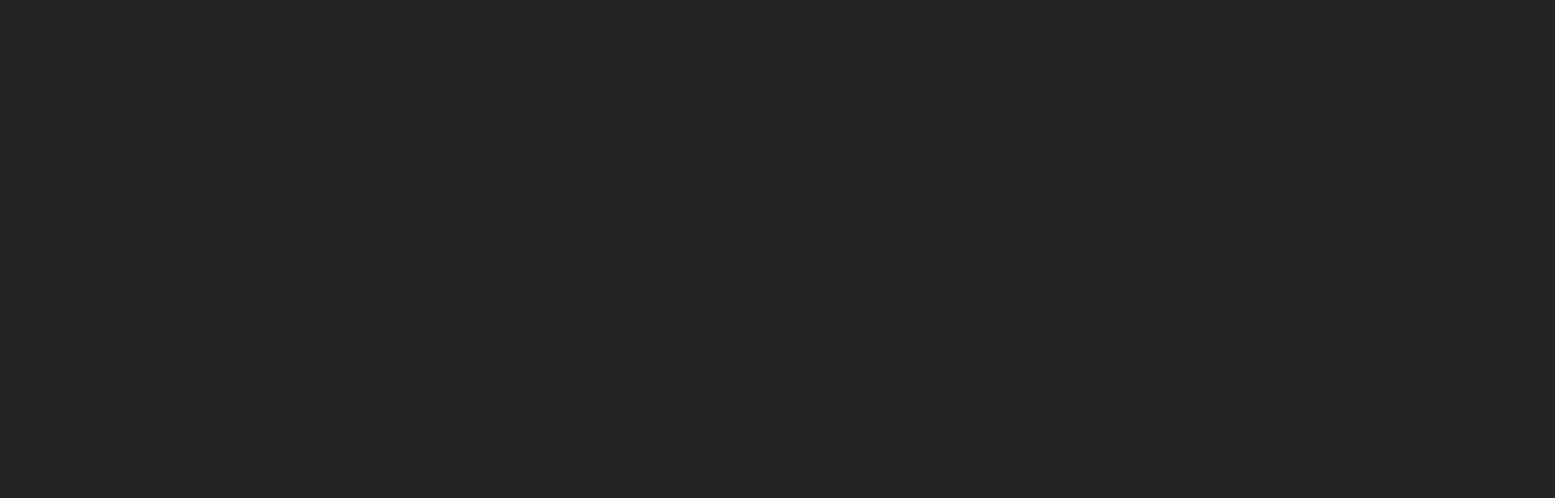
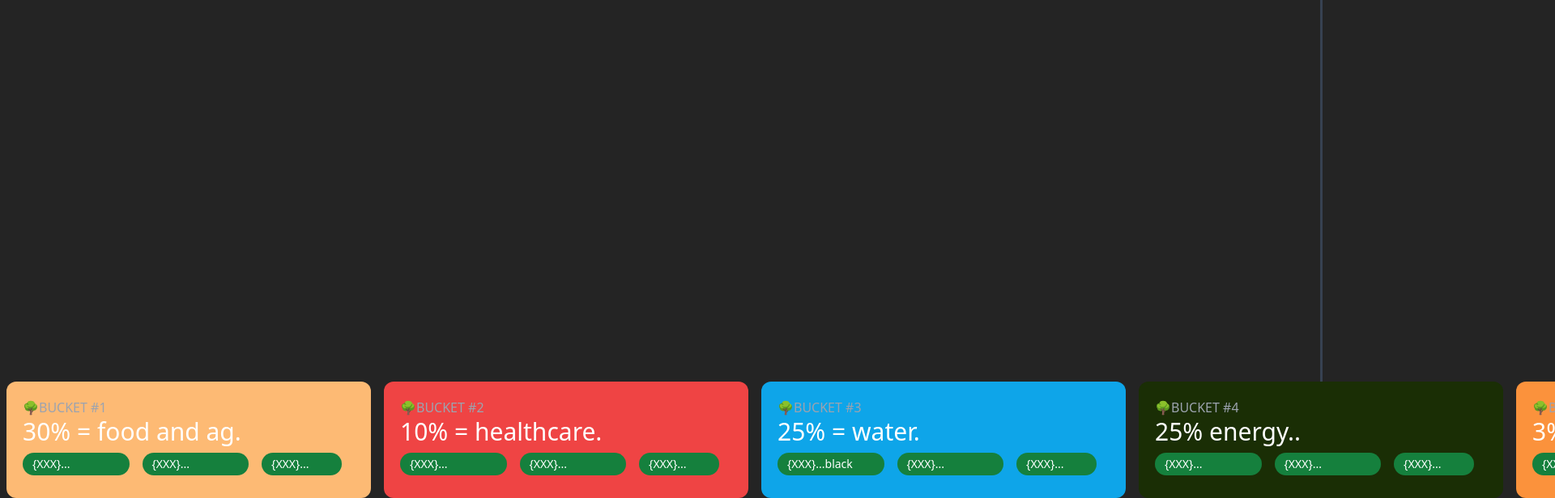
Before and after one commit to sidney-earthshot/mini_task_1, a React (Vite) app: page / in a window 1280 px wide. Shown: the part 712-1328 px from the top of the page at 81% size, 1920 px wide, since content can reach past the window. Before the commit the page ends 800 px from the top, so only its background shows below. Built offline with nearby package versions, Linux system fonts and the light colour scheme.

Commit message:
finished vertical line and bottom boxes

```diff
--- a/src/App.jsx
+++ b/src/App.jsx
@@ -4,9 +4,9 @@ function App() {
   return (
     <>
       {/* entire div */}
-      <div className="flex justify-center">
+      <div className="flex flex-col items-center w-fit">
         {/* black box top */}
-        <div className="bg-black p-5 w-5/12 mt-5 rounded-xl">
+        <div className="bg-black p-5 w-[450px] mt-5 rounded-xl">
           <p className="text-gray-400">🌳BAD OUTCOME #1</p>
           <p className="text-white text-3xl">900M = malnutrition.</p>
           <p className="text-gray-400">
@@ -34,6 +34,124 @@ function App() {
             🌎Gap: Technologies $ operational risk. High CapEx.
           </p>
         </div>
+
+        {/* divider */}
+        <div class="h-screen bg-gray-700 w-[3px]"></div>
+
+        {/* bottom boxes */}
+        <div className="flex [&>*]:mx-2 [&>*]:w-[450px]">
+          <div className="bg-orange-300 p-5 rounded-xl">
+            <p className="text-gray-400">🌳BUCKET #1</p>
+            <p className="text-white text-3xl">30% = food and ag.</p>
+            <div className="flex">
+              <div className="text-white text-sm bg-green-700 basis-4/12 px-3 py-1 mr-4 my-2 rounded-full">
+                {`{XXX}...`}
+              </div>
+              <div className="text-white text-sm bg-green-700 basis-4/12 px-3 py-1 mr-4 my-2 rounded-full">
+                {`{XXX}...`}
+              </div>
+              <div className="text-white text-sm bg-green-700 basis-3/12 px-3 py-1 mr-4 my-2 rounded-full">
+                {`{XXX}...`}
+              </div>
+            </div>
+          </div>
+
+          <div className="bg-red-500 p-5 rounded-xl">
+            <p className="text-gray-400">🌳BUCKET #2</p>
+            <p className="text-white text-3xl">10% = healthcare.</p>
+            <div className="flex">
+              <div className="text-white text-sm bg-green-700 basis-4/12 px-3 py-1 mr-4 my-2 rounded-full">
+                {`{XXX}...`}
+              </div>
+              <div className="text-white text-sm bg-green-700 basis-4/12 px-3 py-1 mr-4 my-2 rounded-full">
+                {`{XXX}...`}
+              </div>
+              <div className="text-white text-sm bg-green-700 basis-3/12 px-3 py-1 mr-4 my-2 rounded-full">
+                {`{XXX}...`}
+              </div>
+            </div>
+          </div>
+
+          <div className="bg-sky-500 p-5 rounded-xl">
+            <p className="text-gray-400">🌳BUCKET #3</p>
+            <p className="text-white text-3xl">25% = water.</p>
+            <div className="flex">
+              <div className="text-white text-sm bg-green-700 basis-4/12 px-3 py-1 mr-4 my-2 rounded-full">
+                {`{XXX}...`}black
+              </div>
+              <div className="text-white text-sm bg-green-700 basis-4/12 px-3 py-1 mr-4 my-2 rounded-full">
+                {`{XXX}...`}
+              </div>
+              <div className="text-white text-sm bg-green-700 basis-3/12 px-3 py-1 mr-4 my-2 rounded-full">
+                {`{XXX}...`}
+              </div>
+            </div>
+          </div>
+
+          <div className="bg-lime-950 p-5 rounded-xl">
+            <p className="text-gray-400">🌳BUCKET #4</p>
+            <p className="text-white text-3xl">25% energy..</p>
+            <div className="flex">
+              <div className="text-white text-sm bg-green-700 basis-4/12 px-3 py-1 mr-4 my-2 rounded-full">
+                {`{XXX}...`}
+              </div>
+              <div className="text-white text-sm bg-green-700 basis-4/12 px-3 py-1 mr-4 my-2 rounded-full">
+                {`{XXX}...`}
+              </div>
+              <div className="text-white text-sm bg-green-700 basis-3/12 px-3 py-1 mr-4 my-2 rounded-full">
+                {`{XXX}...`}
+              </div>
+            </div>
+          </div>
+
+          <div className="bg-orange-400 p-5 rounded-xl">
+            <p className="text-gray-400">🌳BUCKET #5</p>
+            <p className="text-white text-3xl">3% = housing.</p>
+            <div className="flex">
+              <div className="text-white text-sm bg-green-700 basis-4/12 px-3 py-1 mr-4 my-2 rounded-full">
+                {`{XXX}...`}
+              </div>
+              <div className="text-white text-sm bg-green-700 basis-4/12 px-3 py-1 mr-4 my-2 rounded-full">
+                {`{XXX}...`}
+              </div>
+              <div className="text-white text-sm bg-green-700 basis-3/12 px-3 py-1 mr-4 my-2 rounded-full">
+                {`{XXX}...`}
+              </div>
+            </div>
+          </div>
+
+          <div className="bg-green-600 p-5 rounded-xl">
+            <p className="text-gray-400">🌳BUCKET #6</p>
+            <p className="text-white text-3xl">5% = environment.</p>
+            <div className="flex">
+              <div className="text-white text-sm bg-green-700 basis-4/12 px-3 py-1 mr-4 my-2 rounded-full">
+                {`{XXX}...`}
+              </div>
+              <div className="text-white text-sm bg-green-700 basis-4/12 px-3 py-1 mr-4 my-2 rounded-full">
+                {`{XXX}...`}
+              </div>
+              <div className="text-white text-sm bg-green-700 basis-3/12 px-3 py-1 mr-4 my-2 rounded-full">
+                {`{XXX}...`}
+              </div>
+            </div>
+          </div>
+
+          <div className="bg-purple-700 p-5 rounded-xl">
+            <p className="text-gray-400">🌳BUCKET #7</p>
+            <p className="text-white text-3xl">2% economic.</p>
+            <div className="flex">
+              <div className="text-white text-sm bg-green-700 basis-4/12 px-3 py-1 mr-4 my-2 rounded-full">
+                {`{XXX}...`}
+              </div>
+              <div className="text-white text-sm bg-green-700 basis-4/12 px-3 py-1 mr-4 my-2 rounded-full">
+                {`{XXX}...`}
+              </div>
+              <div className="text-white text-sm bg-green-700 basis-3/12 px-3 py-1 mr-4 my-2 rounded-full">
+                {`{XXX}...`}
+              </div>
+            </div>
+          </div>
+        </div>
       </div>
     </>
   );
```
